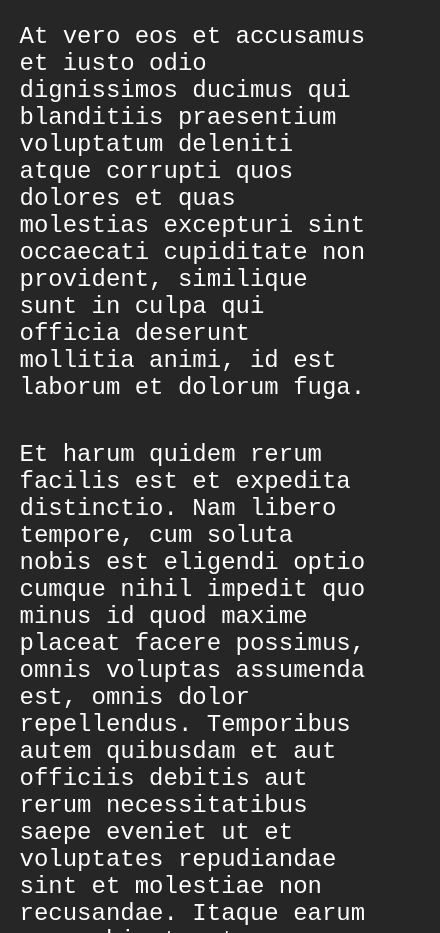
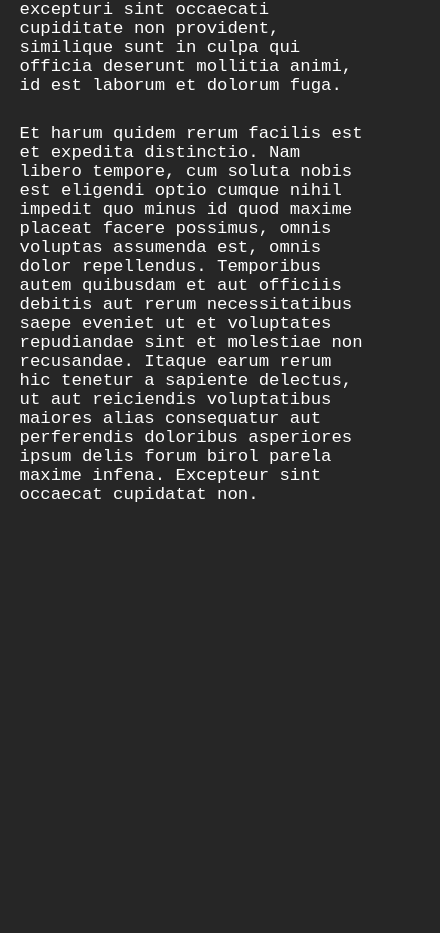
Before and after one commit to hiagoCf19/portifolio, a plain HTML site: page sobre__mim.html in a window 390 px wide. Shown: the part 804-1737 px from the top of the page, 440 px wide, since content can reach past the window. After the commit the page ends 1328 px from the top, so only its background shows below. Drawn offline with nearby package versions, Linux system fonts and the light colour scheme.

Commit message:
Update style2.css

```diff
--- a/estilos/style2.css
+++ b/estilos/style2.css
@@ -119,25 +119,28 @@ gap: 80px;
 
  .cabecalio {
         padding: 6%;
+
      }
 .cabecalio__menu {
-    justify-content: center;
+
+justify-content: center;
 }
 .principal {
     flex-direction: column-reverse;
     padding: 5%;
+    zoom: 85%;
 }
 .principal__conteudo {
     width: auto;
+    zoom: 85%;
 }
 }
-@media (max-width: 400px) {
+@media (max-width: 480px) {
 .cabecalio {
     display: flex;
     zoom: 85%;
 }
 .cabecalio__menu {
-    justify-content: center;
      zoom: 85%;
 
     }
```
